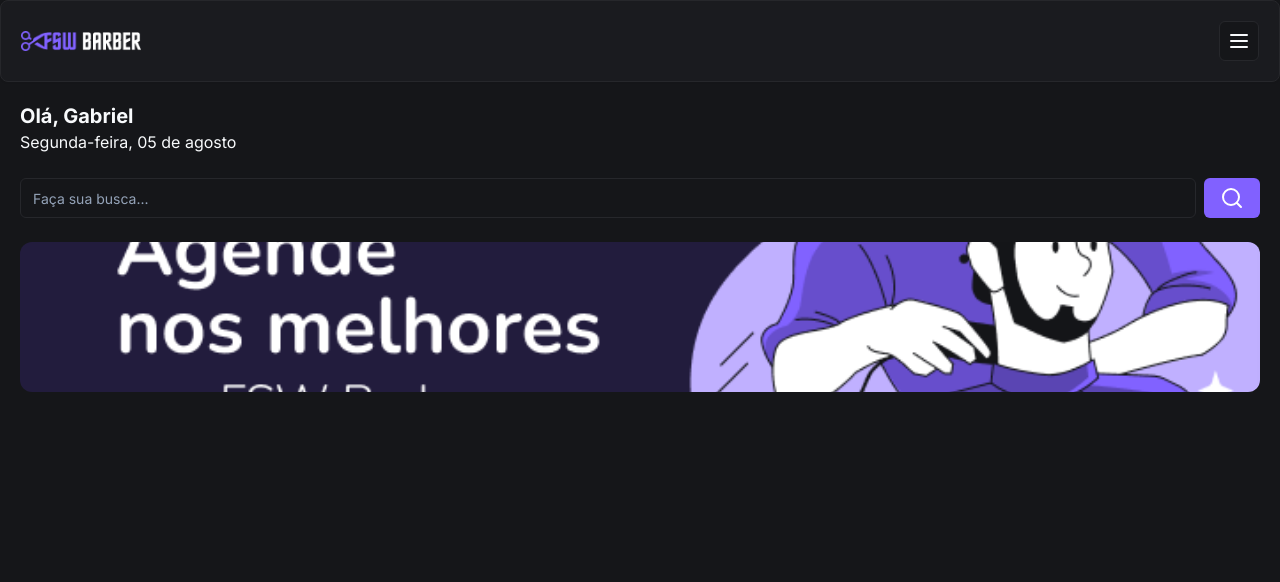
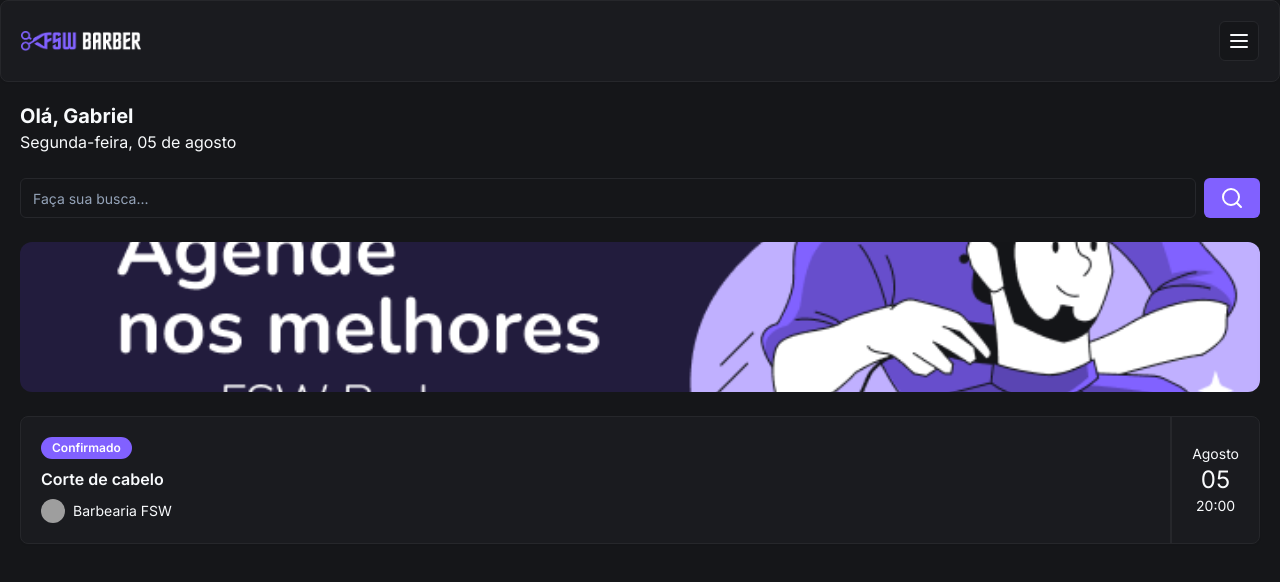
Before and after one commit to albanogabriel/fsw-barberapp, a Next.js app: page / in a window 1280 px wide. Shown: the top 582 px of the page. Built offline with nearby package versions, Linux system fonts and the light colour scheme; grey boxes are pictures that could not be loaded.

Commit message:
feat: add booking card

```diff
--- /dev/null
+++ b/app/_components/ui/avatar.tsx
@@ -0,0 +1,50 @@
+"use client"
+
+import * as React from "react"
+import * as AvatarPrimitive from "@radix-ui/react-avatar"
+
+import { cn } from "@/app/_lib/utils"
+
+const Avatar = React.forwardRef<
+  React.ElementRef<typeof AvatarPrimitive.Root>,
+  React.ComponentPropsWithoutRef<typeof AvatarPrimitive.Root>
+>(({ className, ...props }, ref) => (
+  <AvatarPrimitive.Root
+    ref={ref}
+    className={cn(
+      "relative flex h-10 w-10 shrink-0 overflow-hidden rounded-full",
+      className,
+    )}
+    {...props}
+  />
+))
+Avatar.displayName = AvatarPrimitive.Root.displayName
+
+const AvatarImage = React.forwardRef<
+  React.ElementRef<typeof AvatarPrimitive.Image>,
+  React.ComponentPropsWithoutRef<typeof AvatarPrimitive.Image>
+>(({ className, ...props }, ref) => (
+  <AvatarPrimitive.Image
+    ref={ref}
+    className={cn("aspect-square h-full w-full", className)}
+    {...props}
+  />
+))
+AvatarImage.displayName = AvatarPrimitive.Image.displayName
+
+const AvatarFallback = React.forwardRef<
+  React.ElementRef<typeof AvatarPrimitive.Fallback>,
+  React.ComponentPropsWithoutRef<typeof AvatarPrimitive.Fallback>
+>(({ className, ...props }, ref) => (
+  <AvatarPrimitive.Fallback
+    ref={ref}
+    className={cn(
+      "flex h-full w-full items-center justify-center rounded-full bg-muted",
+      className,
+    )}
+    {...props}
+  />
+))
+AvatarFallback.displayName = AvatarPrimitive.Fallback.displayName
+
+export { Avatar, AvatarImage, AvatarFallback }
--- /dev/null
+++ b/app/_components/ui/badge.tsx
@@ -0,0 +1,36 @@
+import * as React from "react"
+import { cva, type VariantProps } from "class-variance-authority"
+
+import { cn } from "@/app/_lib/utils"
+
+const badgeVariants = cva(
+  "inline-flex items-center rounded-full border px-2.5 py-0.5 text-xs font-semibold transition-colors focus:outline-none focus:ring-2 focus:ring-ring focus:ring-offset-2",
+  {
+    variants: {
+      variant: {
+        default:
+          "border-transparent bg-primary text-primary-foreground hover:bg-primary/80",
+        secondary:
+          "border-transparent bg-secondary text-secondary-foreground hover:bg-secondary/80",
+        destructive:
+          "border-transparent bg-destructive text-destructive-foreground hover:bg-destructive/80",
+        outline: "text-foreground",
+      },
+    },
+    defaultVariants: {
+      variant: "default",
+    },
+  },
+)
+
+export interface BadgeProps
+  extends React.HTMLAttributes<HTMLDivElement>,
+    VariantProps<typeof badgeVariants> {}
+
+function Badge({ className, variant, ...props }: BadgeProps) {
+  return (
+    <div className={cn(badgeVariants({ variant }), className)} {...props} />
+  )
+}
+
+export { Badge, badgeVariants }
--- a/app/page.tsx
+++ b/app/page.tsx
@@ -3,6 +3,9 @@
 import { Button } from "./_components/ui/button"
 import { Input } from "./_components/ui/input"
 import Image from "next/image"
+import { Card, CardContent } from "./_components/ui/card"
+import { Badge } from "./_components/ui/badge"
+import { Avatar, AvatarImage } from "./_components/ui/avatar"
 
 export default function Home() {
   return (
@@ -11,9 +14,11 @@
       <Header />
 
       <div className="p-5">
+        {/* TITLE AND TEXT */}
         <h2 className="text-xl font-bold">Olá, Gabriel</h2>
         <p>Segunda-feira, 05 de agosto</p>
 
+        {/* SEARCH INPUT */}
         <div className="mt-6 flex flex-row gap-2">
           <Input placeholder="Faça sua busca..." />
           <Button>
@@ -21,6 +26,7 @@
           </Button>
         </div>
 
+        {/* BANNER */}
         <div className="relative mt-6 h-[150px] w-full">
           <Image
             alt="banner agende"
@@ -29,6 +35,29 @@
             className="rounded-xl object-cover"
           />
         </div>
+
+        {/* SCHEDULING */}
+        <Card className="mt-6">
+          <CardContent className="flex justify-between p-0">
+            {/* main left */}
+            <main className="flex flex-col gap-2 py-5 pl-5">
+              <Badge className="w-fit">Confirmado</Badge>
+              <h3 className="font-semibold">Corte de cabelo</h3>
+              <div className="flex items-center gap-2">
+                <Avatar className="h-6 w-6">
+                  <AvatarImage src="https://utfs.io/f/c97a2dc9-cf62-468b-a851-bfd2bdde775f-16p.png" />
+                </Avatar>
+                <p className="text-sm">Barbearia FSW</p>
+              </div>
+            </main>
+            {/* aside right */}
+            <aside className="flex flex-col items-center justify-center border-l-2 border-solid px-5">
+              <p className="text-sm">Agosto</p>
+              <p className="text-2xl">05</p>
+              <p className="text-sm">20:00</p>
+            </aside>
+          </CardContent>
+        </Card>
       </div>
     </div>
   )
--- a/package.json
+++ b/package.json
@@ -14,6 +14,7 @@
   },
   "dependencies": {
     "@prisma/client": "^5.18.0",
+    "@radix-ui/react-avatar": "^1.1.0",
     "@radix-ui/react-slot": "^1.1.0",
     "class-variance-authority": "^0.7.0",
     "clsx": "^2.1.1",
```
Also changed, not shown: public/logo.png, 1 other file (tests, documents, lock files or other folders).
